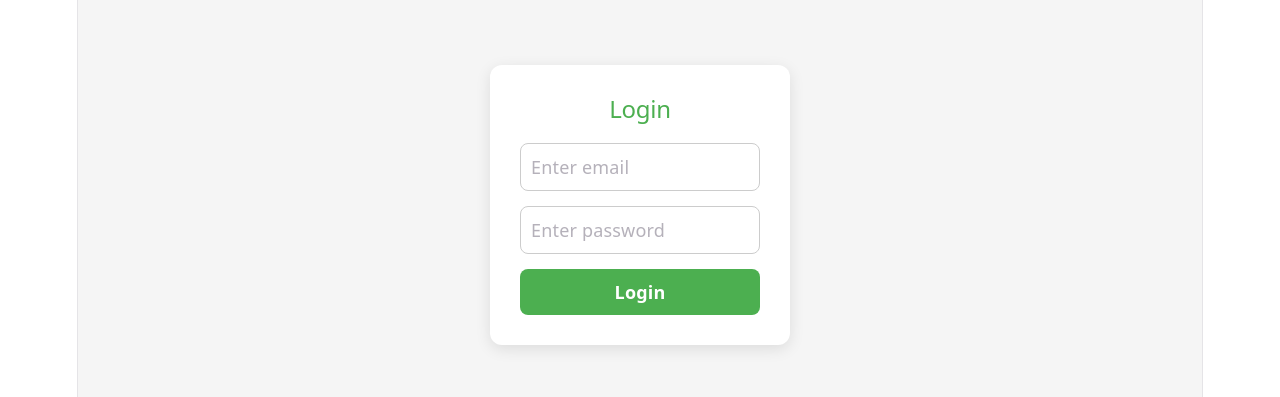
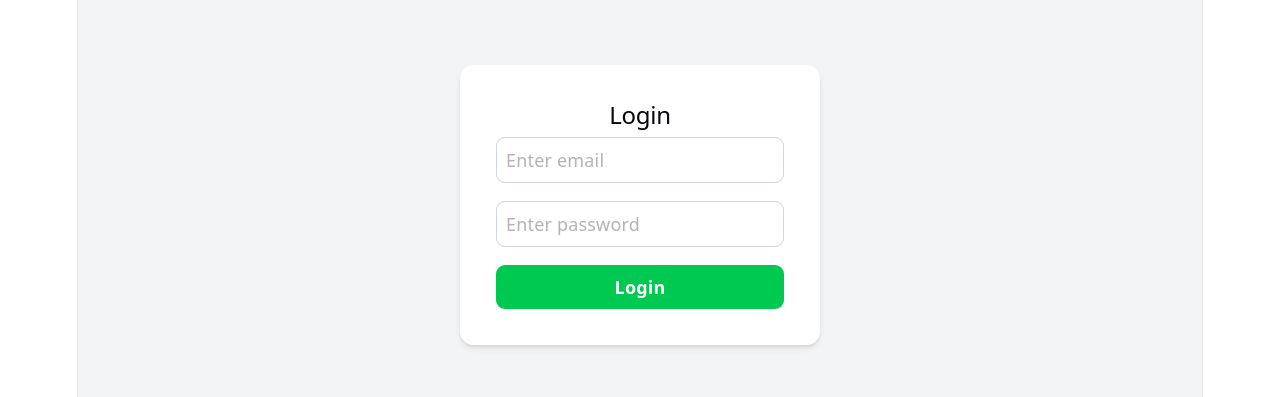
Before and after one commit to Mahima-Koul/food-rescue-platform, a React app in the folder frontend/: page /login in a window 1280 px wide. Shown: the part 195-592 px from the top of the page. Built offline with nearby package versions, Linux system fonts and the light colour scheme; the HTML template or start-up script is replaced by a standard one.

Commit message:
switched to tailwind

```diff
--- a/frontend/src/pages/Login.jsx
+++ b/frontend/src/pages/Login.jsx
@@ -23,9 +23,10 @@ function Login() {
   };
 
   return (
-    <div style={styles.container}>
-      <div style={styles.card}>
-        <h2 style={{ marginBottom: "20px", color: "#4CAF50" }}>Login</h2>
+    <div className="h-screen flex justify-center items-center bg-gray-100">
+      <div className="bg-white p-8 rounded-xl shadow-md w-80 text-center">
+
+        <h2 className="mb-5 text-green-600 text-2xl font-bold">Login</h2>
 
         <form onSubmit={handleSubmit} noValidate>
           <input
@@ -33,7 +34,7 @@ function Login() {
             placeholder="Enter email"
             value={email}
             onChange={(e) => setEmail(e.target.value)}
-            style={styles.input}
+            className="w-full p-2 mb-4 border border-gray-300 rounded-lg outline-none"
           />
 
           <input
@@ -41,12 +42,17 @@ function Login() {
             placeholder="Enter password"
             value={password}
             onChange={(e) => setPassword(e.target.value)}
-            style={styles.input}
+            className="w-full p-2 mb-4 border border-gray-300 rounded-lg outline-none"
           />
 
-          {error && <p style={styles.error}>{error}</p>}
+          {error && (
+            <p className="text-red-500 mb-3">{error}</p>
+          )}
 
-          <button type="submit" style={styles.button}>
+          <button
+            type="submit"
+            className="w-full p-2 bg-green-500 text-white rounded-lg font-semibold hover:bg-green-600"
+          >
             Login
           </button>
         </form>
@@ -55,44 +61,4 @@ function Login() {
   );
 }
 
-const styles = {
-  container: {
-    height: "100vh",
-    display: "flex",
-    justifyContent: "center",
-    alignItems: "center",
-    background: "#f5f5f5",
-  },
-  card: {
-    padding: "30px",
-    borderRadius: "12px",
-    background: "white",
-    boxShadow: "0 4px 15px rgba(0,0,0,0.1)",
-    width: "300px",
-    textAlign: "center",
-  },
-  input: {
-    width: "100%",
-    padding: "10px",
-    marginBottom: "15px",
-    borderRadius: "8px",
-    border: "1px solid #ccc",
-    outline: "none",
-  },
-  button: {
-    width: "100%",
-    padding: "10px",
-    borderRadius: "8px",
-    border: "none",
-    background: "#4CAF50",
-    color: "white",
-    fontWeight: "bold",
-    cursor: "pointer",
-  },
-  error: {
-    color: "red",
-    marginBottom: "10px",
-  },
-};
-
 export default Login;
--- a/frontend/src/pages/Signup.jsx
+++ b/frontend/src/pages/Signup.jsx
@@ -28,7 +28,7 @@ function Signup() {
     <div className="min-h-screen flex items-center justify-center bg-gray-100">
       <div className="bg-white p-6 rounded shadow w-full max-w-md">
 
-        <h2 className="text-2xl font-bold mb-4 text-center">
+        <h2 className="text-2xl font-bold mb-4 text-center text-green-500">
           Signup
         </h2>
 
```
